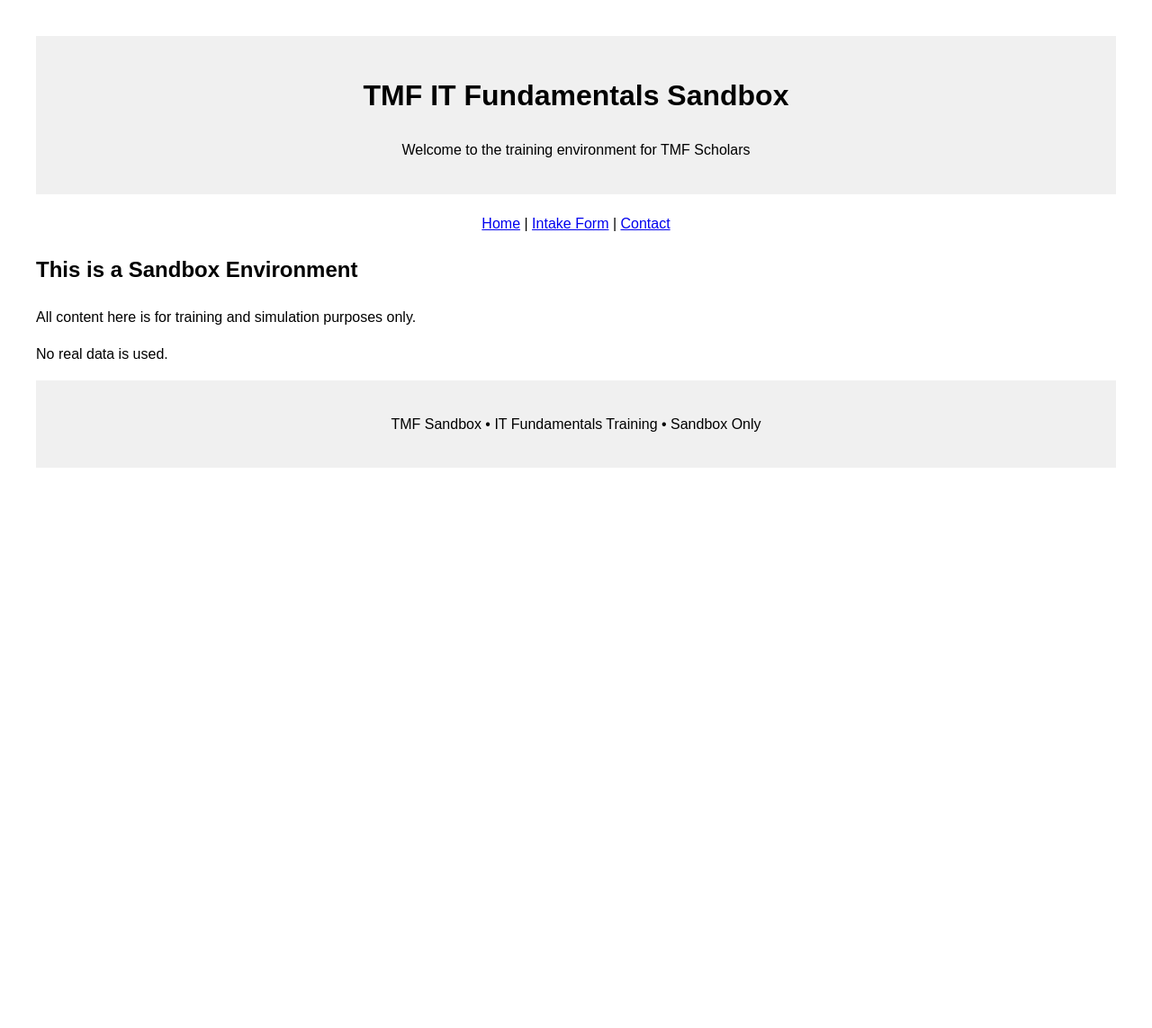
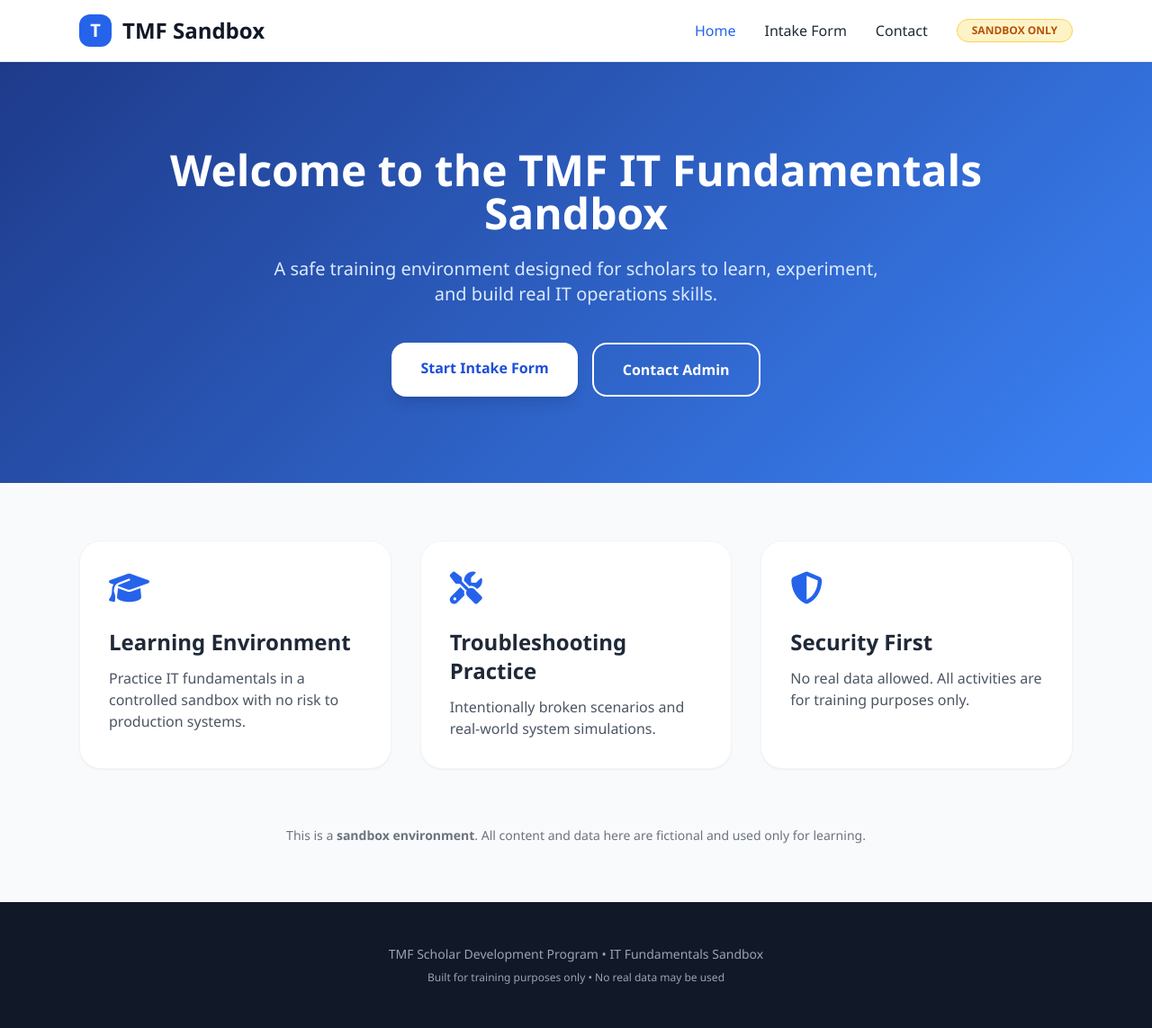
Before and after one commit to ELTECHDIGISKIllS/tmf-sandbox-website, a plain HTML site: page index.html in a window 1280 px wide. Shown: the whole page at 90% size. Before the commit the page ends 800 px from the top, so only its background shows below. Drawn offline with nearby package versions, Linux system fonts and the light colour scheme.

Commit message:
Update index.html

```diff
--- a/index.html
+++ b/index.html
@@ -3,29 +3,90 @@
 <head>
     <meta charset="UTF-8">
     <meta name="viewport" content="width=device-width, initial-scale=1.0">
-    <title>TMF Sandbox - Home</title>
-    <link rel="stylesheet" href="style.css">
+    <title>TMF Sandbox | IT Fundamentals</title>
+    <script src="https://cdn.tailwindcss.com"></script>
+    <link rel="stylesheet" href="https://cdnjs.cloudflare.com/ajax/libs/font-awesome/6.5.0/css/all.min.css">
+    <style>
+        body {
+            font-family: 'Segoe UI', system-ui, sans-serif;
+        }
+        .hero-bg {
+            background: linear-gradient(135deg, #1e3a8a 0%, #3b82f6 100%);
+        }
+    </style>
 </head>
-<body>
-    <header>
-        <h1>TMF IT Fundamentals Sandbox</h1>
-        <p>Welcome to the training environment for TMF Scholars</p>
+<body class="bg-gray-50 text-gray-800">
+
+    <!-- Navbar -->
+    <nav class="bg-white shadow-sm border-b sticky top-0 z-50">
+        <div class="max-w-6xl mx-auto px-6 py-4 flex justify-between items-center">
+            <div class="flex items-center space-x-3">
+                <div class="w-9 h-9 bg-blue-600 rounded-xl flex items-center justify-center text-white font-bold text-xl">T</div>
+                <h1 class="text-2xl font-semibold text-gray-900">TMF Sandbox</h1>
+            </div>
+            <div class="flex items-center space-x-8">
+                <a href="index.html" class="font-medium text-blue-600 hover:text-blue-700">Home</a>
+                <a href="intake.html" class="font-medium hover:text-blue-600">Intake Form</a>
+                <a href="contact.html" class="font-medium hover:text-blue-600">Contact</a>
+                <span class="px-4 py-1 text-xs font-semibold bg-amber-100 text-amber-700 rounded-full border border-amber-300">SANDBOX ONLY</span>
+            </div>
+        </div>
+    </nav>
+
+    <!-- Hero Section -->
+    <header class="hero-bg text-white py-24">
+        <div class="max-w-6xl mx-auto px-6 text-center">
+            <h2 class="text-5xl font-bold mb-6">Welcome to the TMF IT Fundamentals Sandbox</h2>
+            <p class="text-xl max-w-2xl mx-auto mb-10 text-blue-100">
+                A safe training environment designed for scholars to learn, experiment, and build real IT operations skills.
+            </p>
+            <div class="flex justify-center gap-4">
+                <a href="intake.html"
+                   class="px-8 py-4 bg-white text-blue-700 font-semibold rounded-2xl hover:bg-gray-100 transition-all shadow-lg">
+                    Start Intake Form
+                </a>
+                <a href="contact.html"
+                   class="px-8 py-4 border-2 border-white text-white font-semibold rounded-2xl hover:bg-white/10 transition-all">
+                    Contact Admin
+                </a>
+            </div>
+        </div>
     </header>
 
-    <nav>
-        <a href="index.html">Home</a> |
-        <a href="intake.html">Intake Form</a> |
-        <a href="contact.html">Contact</a>
-    </nav>
+    <!-- Main Content -->
+    <div class="max-w-6xl mx-auto px-6 py-16">
+        <div class="grid md:grid-cols-3 gap-8">
+            <div class="bg-white p-8 rounded-3xl shadow-sm border border-gray-100">
+                <i class="fa-solid fa-graduation-cap text-4xl text-blue-600 mb-6"></i>
+                <h3 class="text-2xl font-semibold mb-3">Learning Environment</h3>
+                <p class="text-gray-600">Practice IT fundamentals in a controlled sandbox with no risk to production systems.</p>
+            </div>
+            <div class="bg-white p-8 rounded-3xl shadow-sm border border-gray-100">
+                <i class="fa-solid fa-tools text-4xl text-blue-600 mb-6"></i>
+                <h3 class="text-2xl font-semibold mb-3">Troubleshooting Practice</h3>
+                <p class="text-gray-600">Intentionally broken scenarios and real-world system simulations.</p>
+            </div>
+            <div class="bg-white p-8 rounded-3xl shadow-sm border border-gray-100">
+                <i class="fa-solid fa-shield-halved text-4xl text-blue-600 mb-6"></i>
+                <h3 class="text-2xl font-semibold mb-3">Security First</h3>
+                <p class="text-gray-600">No real data allowed. All activities are for training purposes only.</p>
+            </div>
+        </div>
 
-    <main>
-        <h2>This is a Sandbox Environment</h2>
-        <p>All content here is for training and simulation purposes only.</p>
-        <p>No real data is used.</p>
-    </main>
+        <div class="mt-16 text-center">
+            <p class="text-gray-500 text-sm">
+                This is a <strong>sandbox environment</strong>. All content and data here are fictional and used only for learning.
+            </p>
+        </div>
+    </div>
 
-    <footer>
-        <p>TMF Sandbox • IT Fundamentals Training • Sandbox Only</p>
+    <!-- Footer -->
+    <footer class="bg-gray-900 text-gray-400 py-12">
+        <div class="max-w-6xl mx-auto px-6 text-center">
+            <p class="text-sm">TMF Scholar Development Program • IT Fundamentals Sandbox</p>
+            <p class="text-xs mt-2">Built for training purposes only • No real data may be used</p>
+        </div>
     </footer>
+
 </body>
 </html>
```
